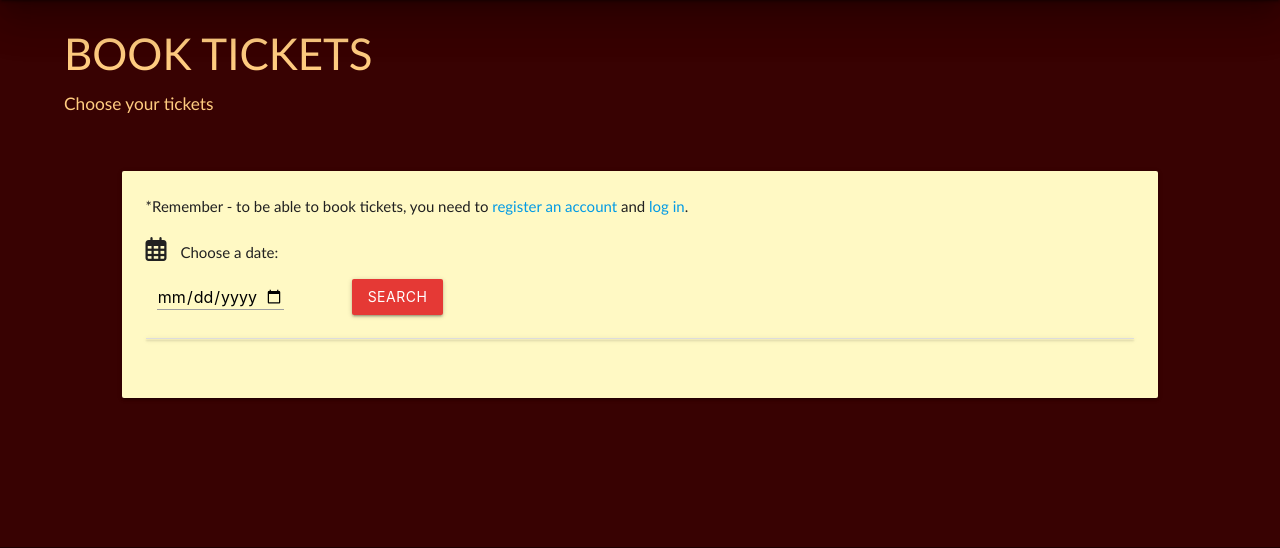
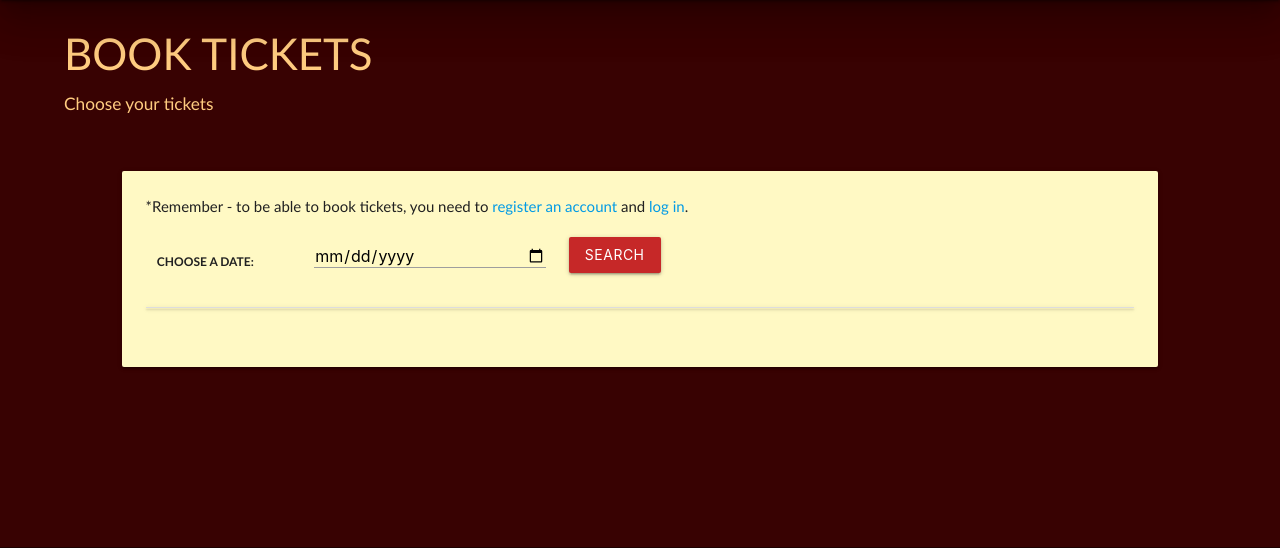
Before and after one commit to sarasm93/cinerama-cinema, a Django app: page /booking in a window 1280 px wide. Shown: the part 64-612 px from the top of the page. Run offline with Django 3.2, Linux system fonts and the light colour scheme; data that the repository does not hold is empty; some libraries are stand-ins or nearby versions.

Commit message:
Add form labels to increase lighthouse test score

```diff
--- a/cinemasite/filters.py
+++ b/cinemasite/filters.py
@@ -5,8 +5,8 @@ from .models import FilmShowtime
 
 class ShowtimeFilter(django_filters.FilterSet):
     showtimedate = django_filters.DateFilter(widget=forms.DateInput(
-            attrs={'type': 'date', 'class': 'form-control'}),
-            label="")
+            attrs={'type': 'date', 'class': 'form-control', }),
+            label="Choose a date:")
 
     class Meta:
         model = FilmShowtime
--- a/cinemasite/forms.py
+++ b/cinemasite/forms.py
@@ -26,4 +26,8 @@ class CustomSignupForm(SignupForm):
 class BookingForm(forms.ModelForm):
     class Meta:
         model = Booking
-        fields = ['numoftickets', 'snacks']
+        fields = ["numoftickets", "snacks"]
+        labels = {
+            "numoftickets": "Choose tickets (qty)",
+            "snacks": "Choose some snacks (opt)",
+        }
--- a/static/css/style.css
+++ b/static/css/style.css
@@ -224,7 +224,7 @@ ul:not(.browser-default).errorlist {
 }
 
 #booking-filter-form {
-    margin-bottom: 0;
+    margin-bottom: 0.7rem;
     border-collapse: separate;
 }
 
@@ -243,7 +243,15 @@ ul:not(.browser-default).errorlist {
 
 #id_showtimedate {
     height: 1.5rem;
-    width: 8.5rem;
+}
+
+.edit-tickets {
+    line-height: 0.1rem;
+}
+
+.edit-tickets label {
+    font-size: 0;
+    visibility: hidden;
 }
 
 .collapsible-header .row {
@@ -275,10 +283,6 @@ form .row {
 img.responsive-img {
     max-width: 220px;
     padding-right: 20px;
-}
-
-.search-btn {
-    margin-left: 2rem;
 }
 
 .choice-header {
--- a/templates/account/login.html
+++ b/templates/account/login.html
@@ -24,7 +24,7 @@
         <input type="hidden" name="{{ redirect_field_name }}" value="{{ redirect_field_value }}" />
         {% endif %}
         <div class="col s12 center-align">
-          <button class="btn waves-effect red darken-1 btn-medium hoverable form-btn"
+          <button class="btn waves-effect red darken-3 btn-medium hoverable form-btn"
             type="submit">{% trans "Log In" %}</button>
         </div>
       </form>
--- a/templates/account/logout.html
+++ b/templates/account/logout.html
@@ -23,7 +23,7 @@
         {% if redirect_field_value %}
         <input type="hidden" name="{{ redirect_field_name }}" value="{{ redirect_field_value }}" />
         {% endif %}
-        <button class="btn waves-effect red darken-1 btn-medium hoverable form-btn"
+        <button class="btn waves-effect red darken-3 btn-medium hoverable form-btn"
           type="submit">{% trans 'Yes, log out' %}</button>
       </form>
     </div>
--- a/templates/account/signup.html
+++ b/templates/account/signup.html
@@ -25,7 +25,7 @@
           {% endif %}
           <div class="row">
             <div class="col s12 center-align">
-              <button class="btn waves-effect red darken-1 btn-medium hoverable form-btn"
+              <button class="btn waves-effect red darken-3 btn-medium hoverable form-btn"
                 type="submit">{% trans "Register" %}</button>
             </div>
           </div>
--- a/templates/base.html
+++ b/templates/base.html
@@ -73,11 +73,11 @@
                     <p>Tuesday - Sunday 16.00-23.00</p>
                 </div>
                 <div class="col l4 s12 orange-text text-lighten-3 center-align footer-div">
-                    <span><a href="https://www.instagram.com/" target="_blank"><i
+                    <span><a href="https://www.instagram.com/" target="_blank" aria-label="Visit our Instagram page! (opens up in a new tab)"><i
                                 class="fa-brands fa-instagram"></i></a></span>
-                    <span><a href="https://www.facebook.com/" target="_blank"><i
+                    <span><a href="https://www.facebook.com/" target="_blank" aria-label="Visit our Facebook page! (opens up in a new tab)"><i
                                 class="fa-brands fa-square-facebook"></i></a></span>
-                    <span><a href="https://www.linkedin.com/" target="_blank"><i
+                    <span><a href="https://www.linkedin.com/" target="_blank" aria-label="Visit our LinkedIn page! (opens up in a new tab)"><i
                                 class="fa-brands fa-linkedin"></i></a></span>
                     <h6>Follow us!</h6>
                 </div>
--- a/templates/booking.html
+++ b/templates/booking.html
@@ -19,17 +19,15 @@
         </div>
         {% endif %}
         <div class="row">
-            <p><i class="fa-regular fa-calendar-days booking-form-icon"></i> Choose a date:</p>
-            <div class="col s6 m3 l2">
+            <div class="col s12 m7 l5">
                 <form method="get">
                     <table id="booking-filter-form">
                         {{ myfilter.form }}
                     </table>
                 </form>
             </div>
-            <div class="col s6 m3 l2">
-                <button type="submit"
-                    class="btn waves-effect red darken-1 btn-medium hoverable search-btn">Search</button>
+            <div class="col s12 m3 l4">
+                <button type="submit" class="btn waves-effect red darken-3 btn-medium hoverable">Search</button>
             </div>
         </div>
         <div class="row">
@@ -67,8 +65,6 @@
                                     </div>
                                     <span class="price-per-seat"> £{{ showtime.priceperseat }}/ ticket</span>
                                 </div>
-
-
                                 <div class="col s12 l4">
                                     <h6 class="choice-header"><i
                                             class="fa-solid fa-glass-water booking-form-icon"></i><i
```
Also changed, not shown: templates/edit.html (+3 -4 lines).
